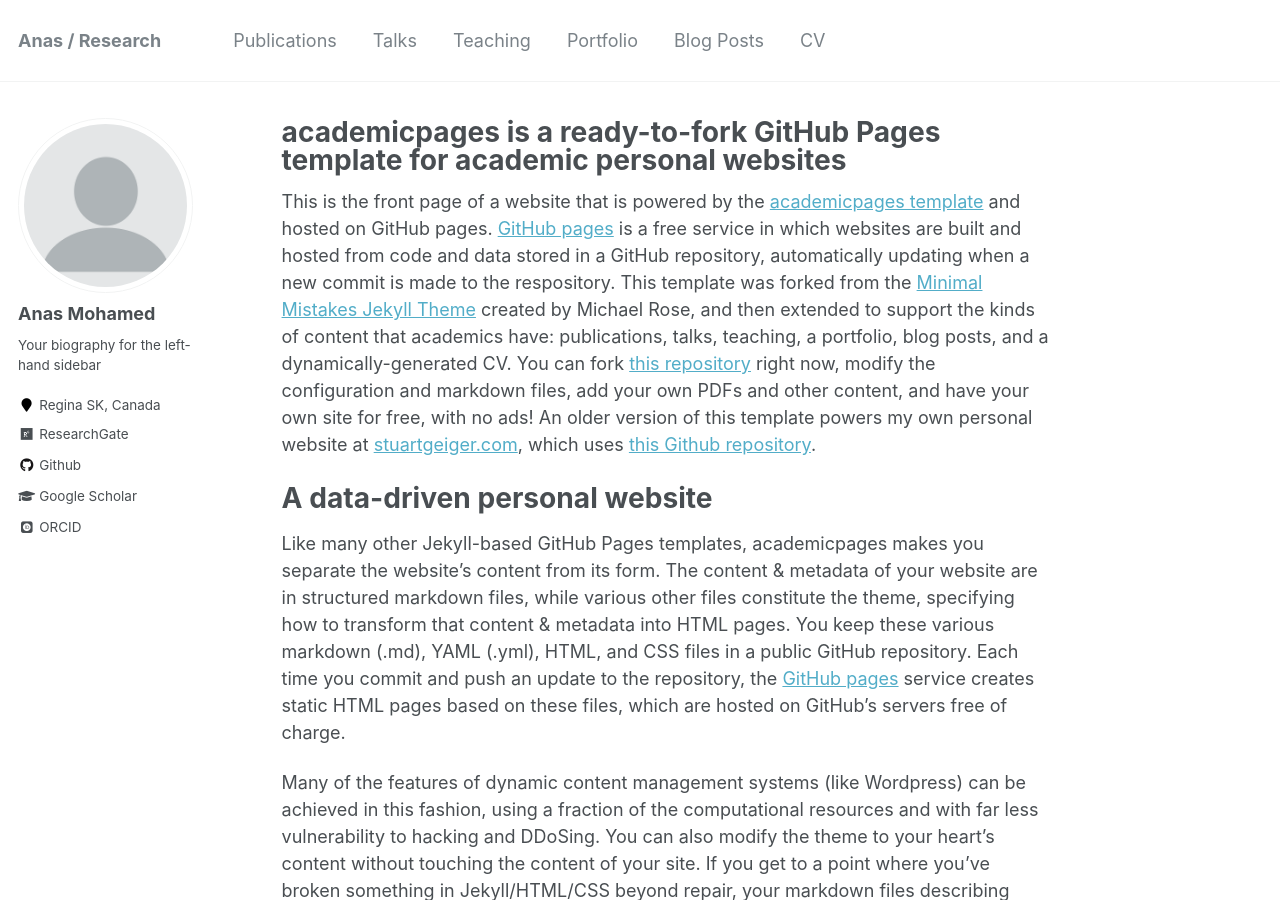
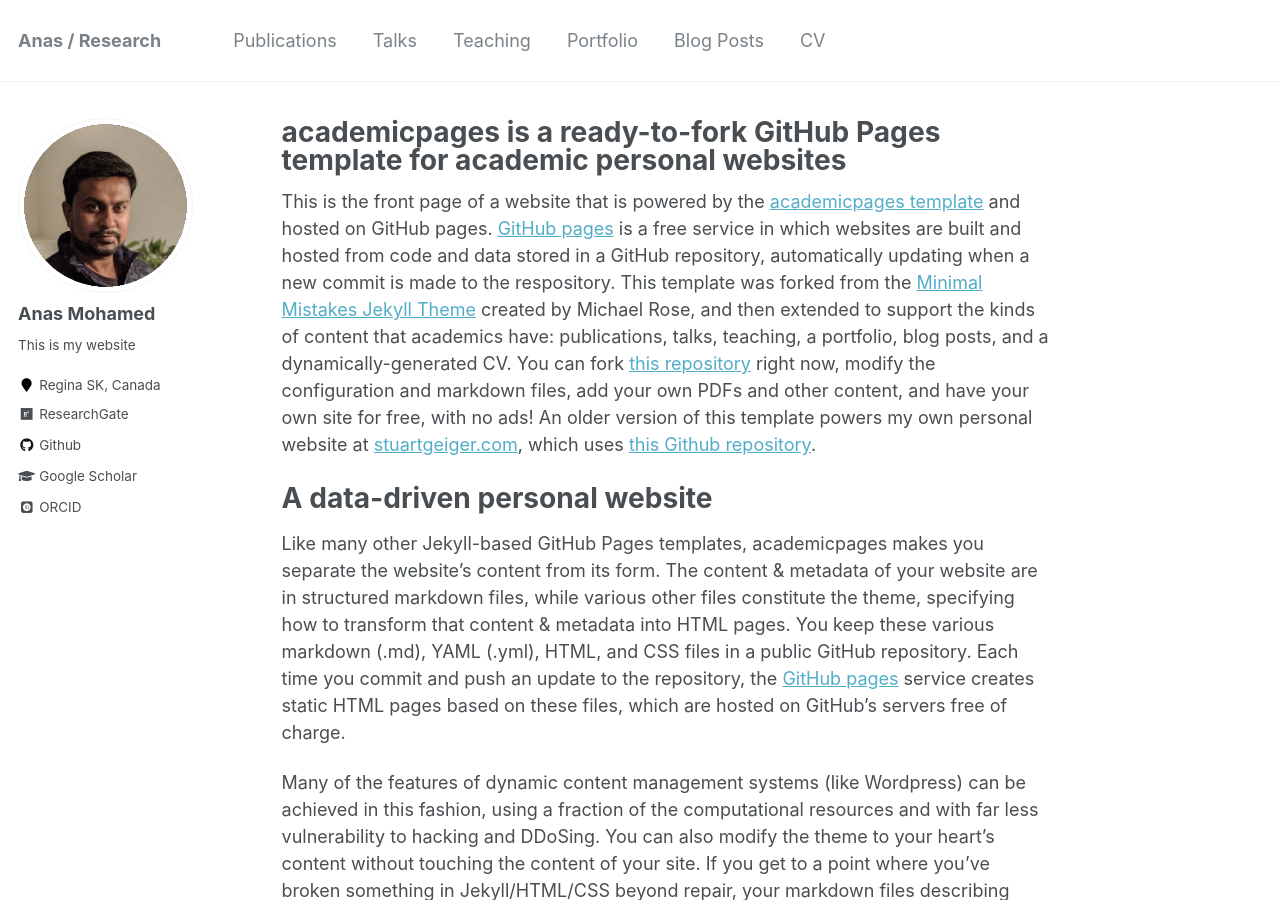
Before and after one commit to anas007/anas007.github.io, a Jekyll site: the page built from _pages/about.md, in a window 1280 px wide and 900 px high. Built offline with Jekyll 4.4.1, drawn with Linux system fonts in a browser that asks for light colours; some web fonts are replaced.

Commit message:
Updated photo

```diff
--- a/_config.yml
+++ b/_config.yml
@@ -81,8 +81,8 @@ analytics:
 # Site Author
 author:
   name             : "Anas Mohamed"
-  avatar           : "profile.png"
-  bio              : "Your biography for the left-hand sidebar"
+  avatar           : "unnamed.gif"
+  bio              : "This is my website"
   location         : "Regina SK, Canada"
   employer         :
   pubmed           : #"https://www.ncbi.nlm.nih.gov/pubmed/?term=john+snow"
```
